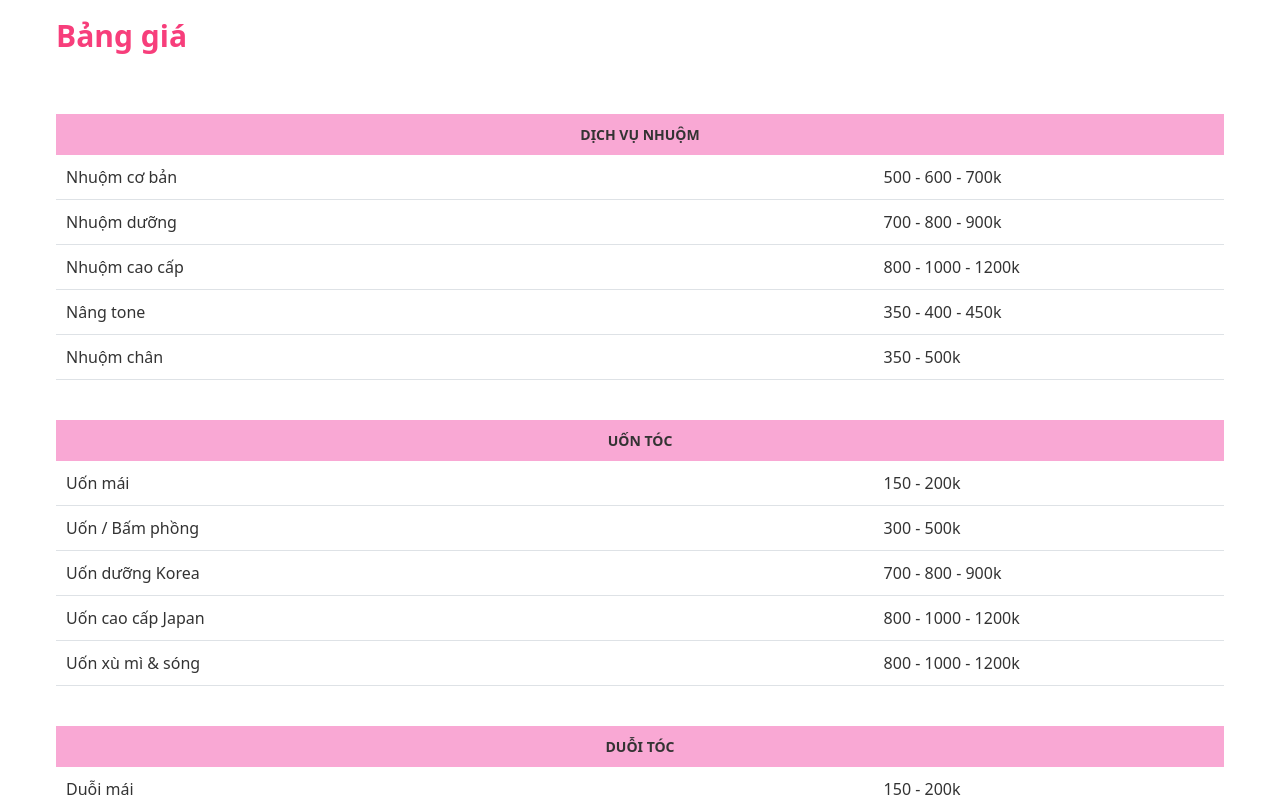
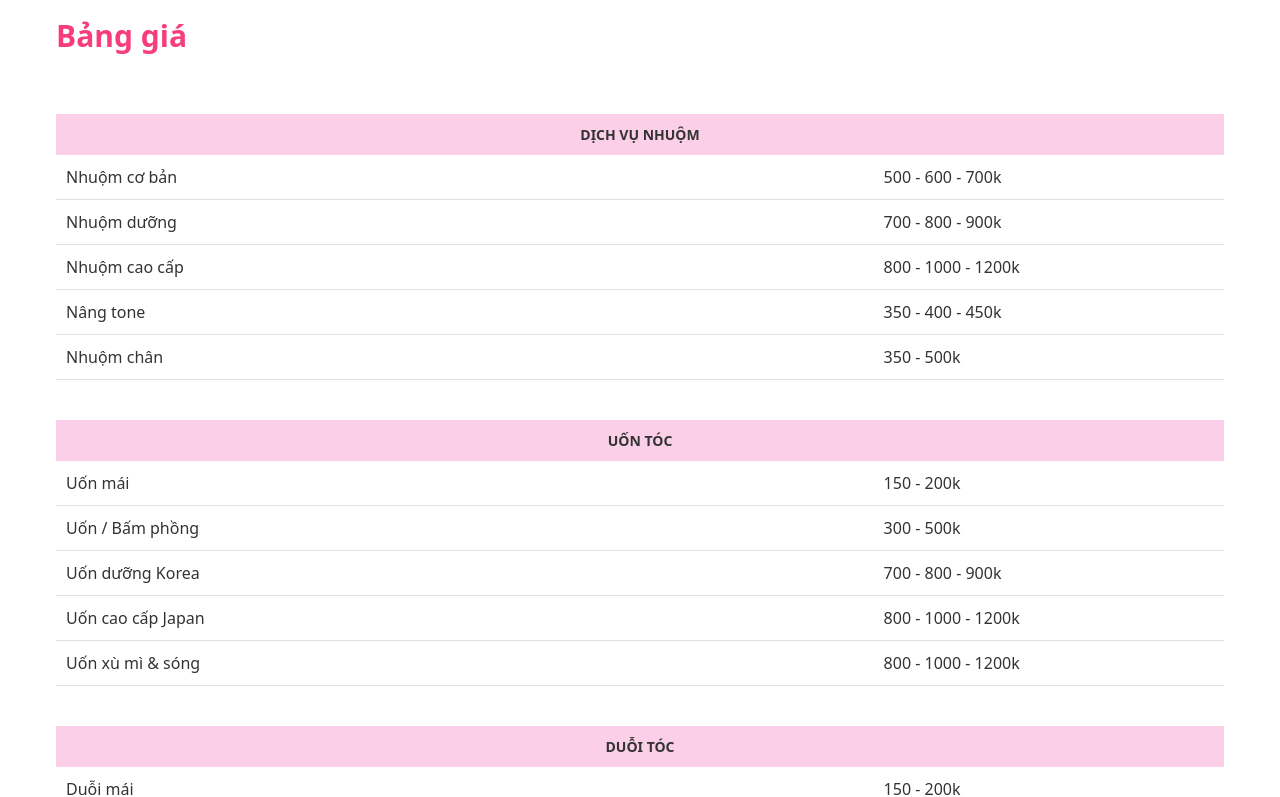
Before and after one commit to nguyen-minh-phuoc/himahairsalon, a React (Create React App) app: page /bang-gia in a window 1280 px wide. Shown: the part 490-1287 px from the top of the page. Built offline with nearby package versions, Linux system fonts and the light colour scheme.

Commit message:
update color

```diff
--- a/src/Pages/PriceList.js
+++ b/src/Pages/PriceList.js
@@ -16,7 +16,7 @@ const PriceList = () => {
           <table className="table-auto w-full mt-10">
             <thead>
               <tr>
-                <th colSpan={2} className="bg-pink-300">
+                <th colSpan={2} className="bg-pink-200">
                   DỊCH VỤ NHUỘM
                 </th>
               </tr>
@@ -48,7 +48,7 @@ const PriceList = () => {
           <table className="table-auto w-full mt-10">
             <thead>
               <tr>
-                <th colSpan={2} className="bg-pink-300">
+                <th colSpan={2} className="bg-pink-200">
                   UỐN TÓC
                 </th>
               </tr>
@@ -80,7 +80,7 @@ const PriceList = () => {
           <table className="table-auto w-full mb-10 mt-10">
             <thead>
               <tr>
-                <th colSpan={2} className="bg-pink-300">
+                <th colSpan={2} className="bg-pink-200">
                   DUỖI TÓC
                 </th>
               </tr>
```
